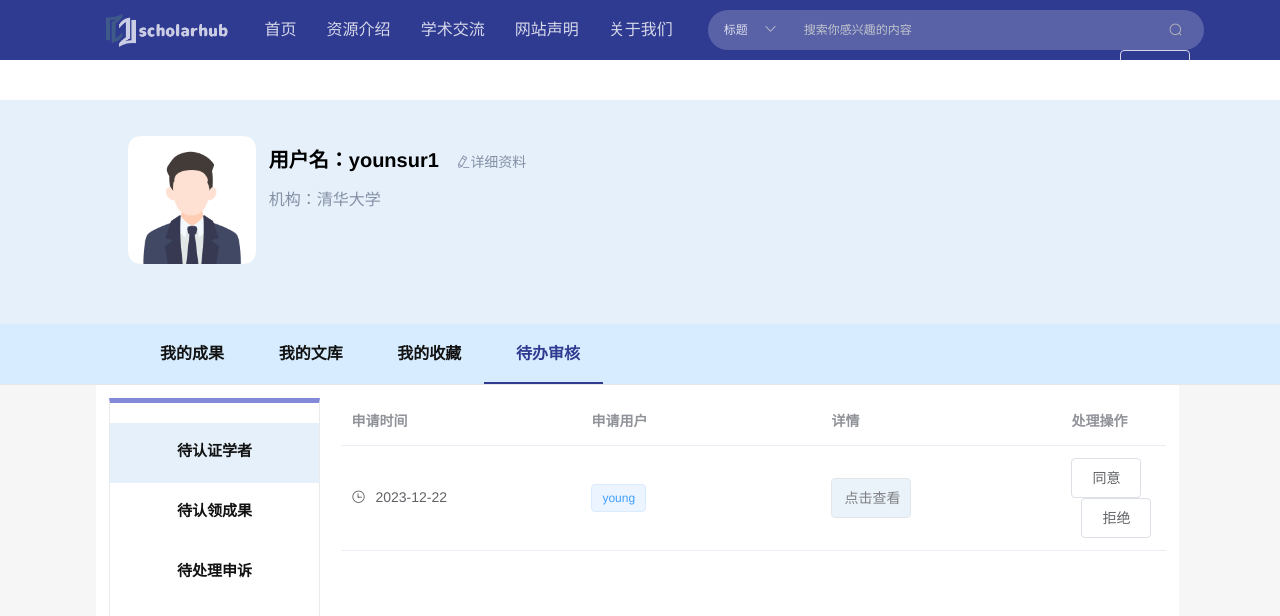
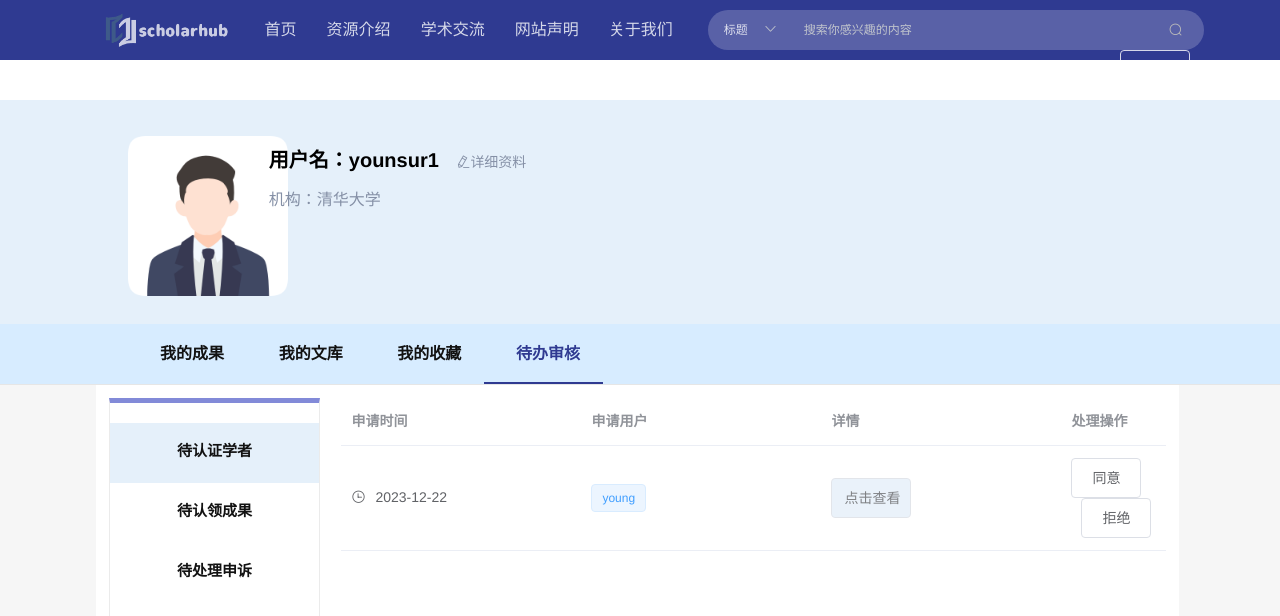
Before and after one commit to 2023-SE-13/2023-SA-FrontEnd, a Vue app in the folder scholarhub/: page /php/1 in a window 1280 px wide. Shown: the top 616 px of the page. Built offline with nearby package versions, Linux system fonts and the light colour scheme.

Commit message:
小修了头像

```diff
--- a/scholarhub/src/views/PersonHomepage.vue
+++ b/scholarhub/src/views/PersonHomepage.vue
@@ -11,8 +11,8 @@
             :show-file-list="false"
             :on-success="handleAvatarSuccess"
             :before-upload="beforeAvatarUpload">
-          <img v-if="!imageUrl" id="Photo" src="../assets/photo.png" alt="头像" width="100%" height="100%">
-          <i v-else class="el-icon-plus avatar-uploader-icon"></i>
+          <img class="image-container" v-if="!imageUrl" id="Photo" src="../assets/photo.png" alt="头像"  width="160px" height="160px">
+          <span v-if="this.is_black" style="position: absolute;bottom: 40px; left: 20px;color:white;-moz-user-select: none;-ms-user-select: none;-webkit-user-select: none;user-select: none">修改头像</span>
         </el-upload>
         <div class="PersonalInfo">
           <p style="font-size: 20px;color: black;font-weight: bold">
@@ -242,6 +242,7 @@ export default {
   },
   data() {
     return {
+      is_black: false,
       username: "username",
       institution: "institution",
       imageUrl: '',
@@ -327,7 +328,7 @@ export default {
     },
     cancel_interest() {
       this.isInterested = false;
-    }
+    },
   }
 }
 </script>
@@ -358,6 +359,7 @@ export default {
   position: relative;
   top: 16%;
   left: 10%;
+  border-radius: 4px;
 }
 
 .Info .PersonalInfo {
@@ -636,4 +638,6 @@ export default {
   background: #e5f0fa;
   opacity: 1;
 }
+
+
 </style>
```
